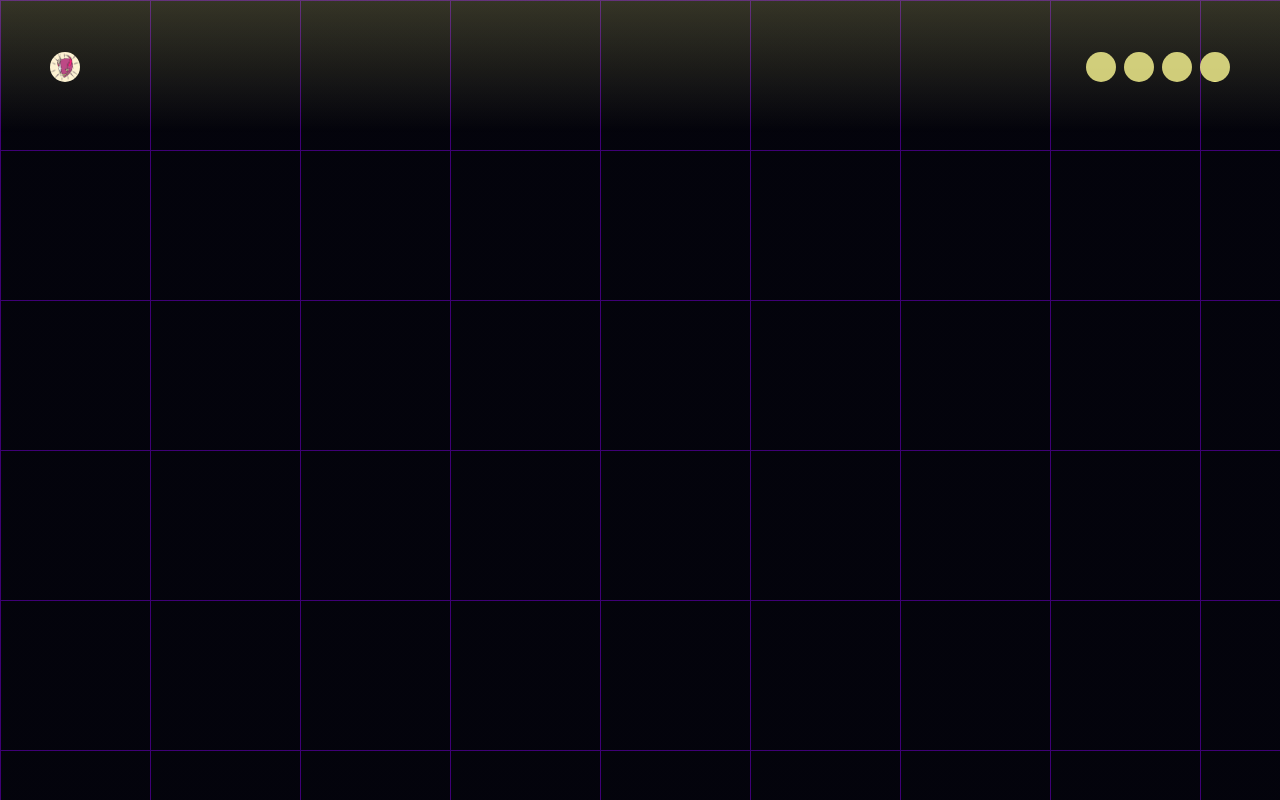
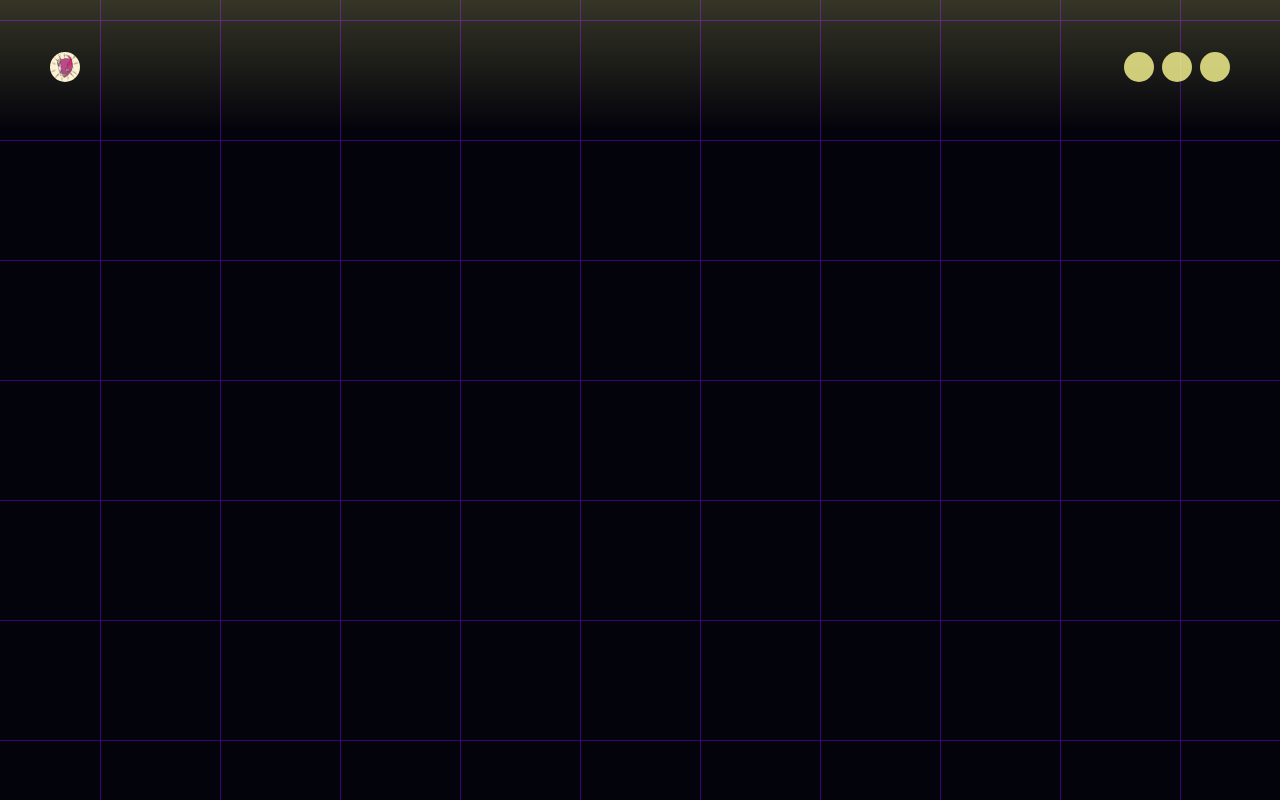
Before and after one commit to suku60/nextjs-myjam, a Next.js app: page / in a window 1280 px wide. Shown: the top 800 px of the page. Built offline with nearby package versions, Linux system fonts and the light colour scheme.

Commit message:
bg animation try

```diff
--- a/src/app/Components/Header/header.tsx
+++ b/src/app/Components/Header/header.tsx
@@ -6,11 +6,19 @@ import Image from 'next/image';
 import { useIsMobile } from '@/app/hooks/useIsMobile';
 
 const Header: React.FC = () => {
+
   const isMobile1024 = useIsMobile(1024);
 
   const [isOpen, setIsOpen] = useState(false);
   const [isSubmenuOpen, setIsSubmenuOpen] = useState(false);
   const [isMenuHovered, setIsMenuHovered] = useState(false);
+
+  const MenuItems = [
+    'Websites',
+    'Home',
+    'About',
+    'Contact',
+  ]
 
   const toggleMenu = () => {
     setIsOpen(!isOpen);
@@ -36,10 +44,13 @@ const Header: React.FC = () => {
             onMouseOver={() => { setIsMenuHovered(true); }}
             onMouseLeave={() => { setIsMenuHovered(false); }}
             className={`${isMenuHovered ? 'active' : ''}`}>
+            {
+
+            }
             <li><a href="#home">Home</a></li>
             <li><a href="#about">About</a></li>
             <li><a href="#contact">Contact</a></li>
-            <li>
+            {/* <li>
               <p
                 onClick={(e) => toggleSubmenu()}
                 aria-label="Toggle Websites submenu"
@@ -51,7 +62,7 @@ const Header: React.FC = () => {
                 <li><a href="/real-state">Real State</a></li>
                 <li><a href="/social-media">Social Media</a></li>
               </ul>
-            </li>
+            </li> */}
           </ul>
           {
             isMobile1024 ? <div
--- a/src/app/home.css
+++ b/src/app/home.css
@@ -1,5 +1,29 @@
+@keyframes backgroundSizeDynamics {
+    0% {
+        background-size: 150px 150px;
+    }
+    21% {
+        background-size: 151px 152px; /* 1.1 times the initial size */
+    }
+    43% {
+        background-size: 153px 149px; /* 1.3 times the initial size */
+    }
+    49% {
+        background-size: 152px 151px; /* 0.9 times the initial size */
+    }
+    80% {
+        background-size: 151px 152px; /* 1.1 times the initial size */
+    }
+    100% {
+        background-size: 150px 150px;
+    }
+}
+
+
 main {
     height: 200vh;
     background-image: linear-gradient(hsl(272, 100%, 23%) 1px, transparent 1px), linear-gradient(to right, hsl(272, 100%, 23%) 1px, hsl(240, 53%, 3%) 1px);
-    background-size: 150px 150px;
+    background-size: 120px 120px;
+    background-position: center;
+    /* animation: backgroundSizeDynamics 4s infinite ease-in-out; */
 }
```
